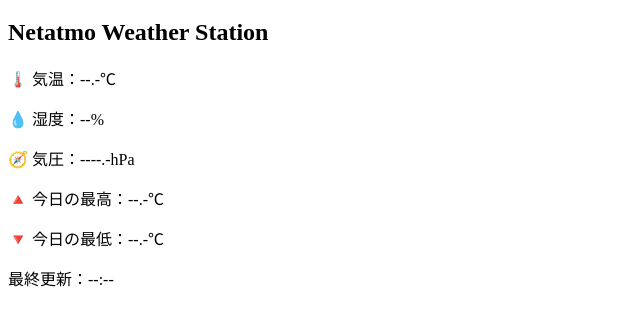
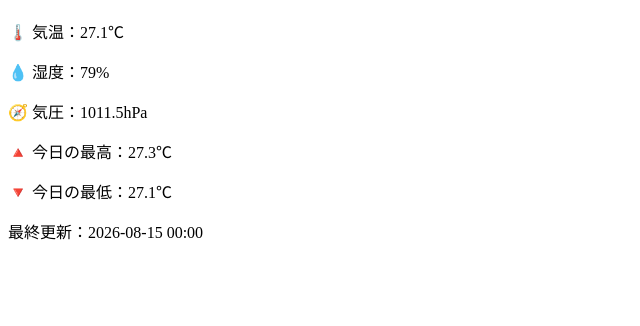
Before and after one commit to 5kchan1dragons9/kasugai-weather, a plain HTML site: page index.html in a window 1280 px wide. Shown: the part 70-396 px from the top of the page, without its empty margins (0-640 px from the left). Drawn offline with Linux system fonts and the light colour scheme.

Commit message:
Update weather data display in index.html

```diff
--- a/index.html
+++ b/index.html
@@ -5,17 +5,33 @@
   <meta name="viewport" content="width=device-width, initial-scale=1.0">
   <title>春日井市の気象</title>
 </head>
+
 <body>
   <h1>🌤️ 春日井市</h1>
-  <h2>Netatmo Weather Station</h2>
 
-  <p>🌡️ 気温：--.-℃</p>
-  <p>💧 湿度：--%</p>
-  <p>🧭 気圧：----.-hPa</p>
+  <p>🌡️ 気温：<span id="temperature">--.-</span>℃</p>
+  <p>💧 湿度：<span id="humidity">--</span>%</p>
+  <p>🧭 気圧：<span id="pressure">----.-</span>hPa</p>
 
-  <p>🔺 今日の最高：--.-℃</p>
-  <p>🔻 今日の最低：--.-℃</p>
+  <p>🔺 今日の最高：<span id="max_temp">--.-</span>℃</p>
+  <p>🔻 今日の最低：<span id="min_temp">--.-</span>℃</p>
 
-  <p>最終更新：--:--</p>
+  <p>最終更新：<span id="updated">--:--</span></p>
+
+  <script>
+    fetch("data.json")
+      .then(response => response.json())
+      .then(data => {
+        document.getElementById("temperature").textContent = data.temperature;
+        document.getElementById("humidity").textContent = data.humidity;
+        document.getElementById("pressure").textContent = data.pressure;
+        document.getElementById("max_temp").textContent = data.max_temp;
+        document.getElementById("min_temp").textContent = data.min_temp;
+        document.getElementById("updated").textContent = data.updated;
+      })
+      .catch(error => {
+        console.error("データ取得エラー:", error);
+      });
+  </script>
 </body>
 </html>
```
